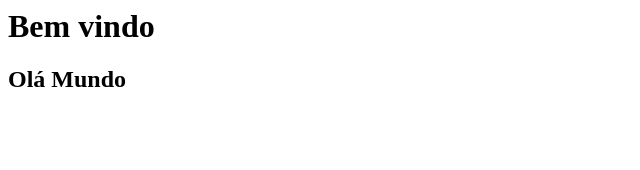
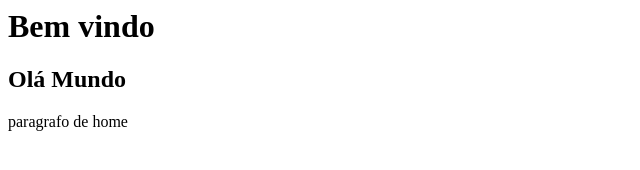
Before and after one commit to LmDennis/1, a plain HTML site: page index.html in a window 1280 px wide. Shown: the whole page, without its empty margins (0-640 px from the left). Drawn offline with Linux system fonts and the light colour scheme.

Commit message:
criando novas funcionalidades na Home com Paragrafo

```diff
--- a/index.html
+++ b/index.html
@@ -1,2 +1,3 @@
 <h1>Bem vindo</h1>
 <H2>Olá Mundo</H2>
+<p>paragrafo de home </p>
```
Also changed, not shown: a.txt (added), nomes.txt.
